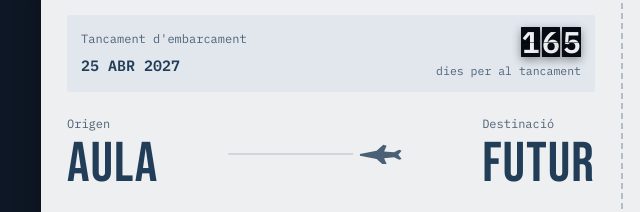
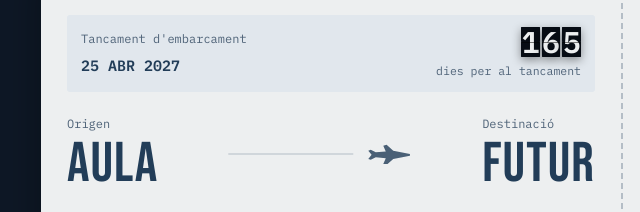
Before and after one commit to Concara3443/fly-grow-sabadell, a plain HTML site: page ca/index.html in a window 1280 px wide. Shown: the part 4751-4963 px from the top of the page, 41-681 px from the left. Drawn offline with Linux system fonts and the light colour scheme; no server answers.

Commit message:
fix: el avion de la tarjeta de embarque apunta al destino

```diff
--- a/ca/index.html
+++ b/ca/index.html
@@ -629,7 +629,7 @@ p{text-wrap:pretty}
         </div>
         <div class="pass-route">
           <div><span class="lbl">Origen</span><span class="code">Aula</span></div>
-          <svg viewBox="0 0 220 24" aria-hidden="true"><path d="M0 11.4h150v1.2H0z" opacity=".35"/><path transform="translate(156 0)" d="M2 12l20-4 8-7 4 1-3 7 12 1 6-3 3 1-4 5 4 5-3 1-6-3-12 1 3 7-4 1-8-7-20-4z"/></svg>
+          <svg viewBox="0 0 220 24" aria-hidden="true"><path d="M0 11.4h150v1.2H0z" opacity=".35"/><path transform="translate(220 0) scale(-1 1)" d="M2 12l20-4 8-7 4 1-3 7 12 1 6-3 3 1-4 5 4 5-3 1-6-3-12 1 3 7-4 1-8-7-20-4z"/></svg>
           <div><span class="lbl">Destinació</span><span class="code">Futur</span></div>
         </div>
         <div class="pass-fields">
```
Also changed, not shown: index.html (+1 -1 lines).
